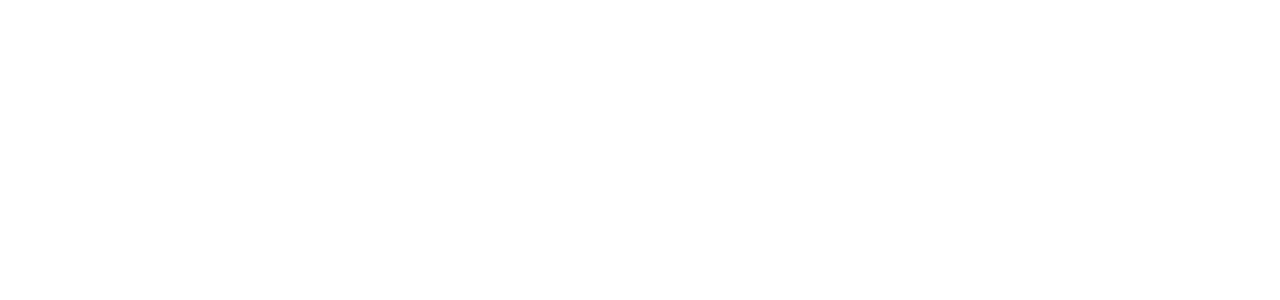
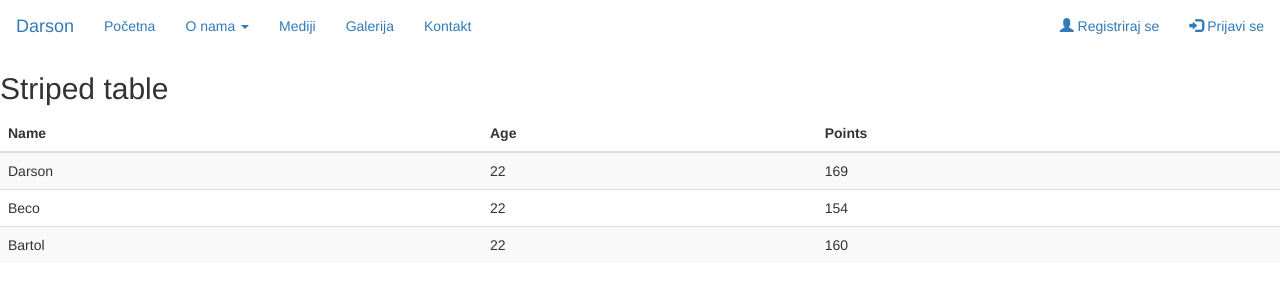
Before and after one commit to Dalilovic/WebProjekt, a PHP site: page / in a window 1280 px wide. Before the commit the part shown is empty. Shown: the top 300 px of the page. Run offline with PHP 8.4, Linux system fonts and the light colour scheme; some libraries are stand-ins or nearby versions.

Commit message:
Prazan projekt

```diff
--- a/index.php
+++ b/index.php
@@ -6,12 +6,69 @@ and open the template in the editor.
 -->
 <html>
     <head>
+        <title></title>
         <meta charset="UTF-8">
-        <title></title>
+        <meta name="viewport" content="width-device-width, initial-scale=1">
+          <link rel="stylesheet" href="https://maxcdn.bootstrapcdn.com/bootstrap/3.3.7/css/bootstrap.min.css">
+  <script src="https://ajax.googleapis.com/ajax/libs/jquery/3.2.1/jquery.min.js"></script>
+  <script src="https://maxcdn.bootstrapcdn.com/bootstrap/3.3.7/js/bootstrap.min.js"></script>
+  <link rel="stylesheet" type="text/css" href="darson.css">
     </head>
     <body>
-        <?php
-        // put your code here
-        ?>
+<nav class="navbar navbar-ineverse">
+  <div class="container-fluid">
+    <div class="navbar-header">
+      <a class="navbar-brand" href="#">Darson</a>
+    </div>
+    <ul class="nav navbar-nav">
+      <li class="active"><a href="#">Početna</a></li>
+      <li class="dropdown"><a class="dropdown-toggle" data-toggle="dropdown" href="#">O nama <span class="caret"></span></a>
+        <ul class="dropdown-menu">
+          <li><a href="#">Page 1-1</a></li>
+          <li><a href="#">Page 1-2</a></li>
+          <li><a href="#">Page 1-3</a></li>
+        </ul>
+      </li>
+      <li><a href="#">Mediji</a></li>
+      <li><a href="#">Galerija</a></li>
+      <li><a href="#">Kontakt</a></li>
+    </ul>
+    <ul class="nav navbar-nav navbar-right">
+      <li><a href="#"><span class="glyphicon glyphicon-user"></span> Registriraj se</a></li>
+      <li><a href="#"><span class="glyphicon glyphicon-log-in"></span> Prijavi se</a></li>
+    </ul>
+  </div>
+</nav>
+
+            <h2>Striped table</h2>
+            <table class="table table-striped">
+                <thead>
+                    <tr>
+                        <th>Name</th>
+                        <th>Age</th>
+                        <th>Points</th>
+                    </tr>
+                </thead>
+                <tbody>
+                    <tr>
+                        <td>Darson</td>
+                        <td>22</td>
+                        <td>169</td>
+                    </tr>
+                    <tr>
+                        <td>Beco</td>
+                        <td>22</td>
+                        <td>154</td>
+                    </tr>
+                    <tr>
+                        <td>Bartol</td>
+                        <td>22</td>
+                        <td>160</td>
+                    </tr>
+                </tbody>
+            </table>
+            </div>
+
+
     </body>
 </html>
```
